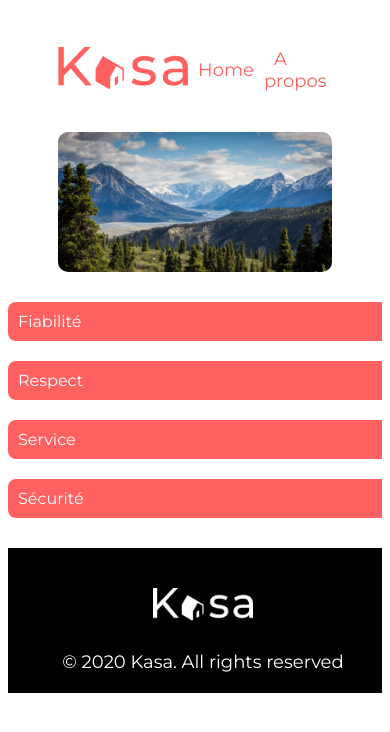
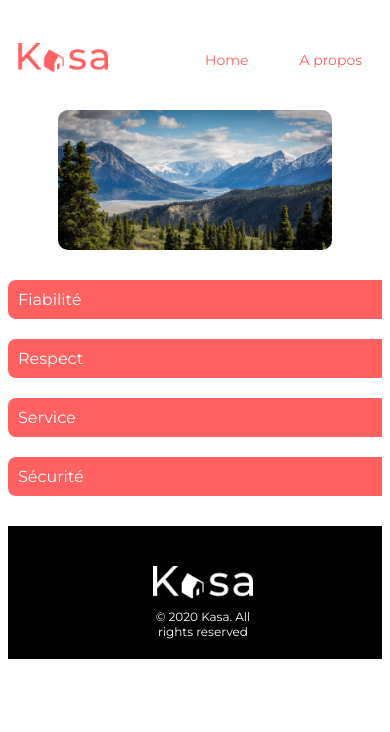
Before and after one commit to Enkiduduh/Projet-8-OpenClassrooms, a React (Create React App) app: page /about in a window 390 px wide. Shown: the top 732 px of the page. Built offline with nearby package versions, Linux system fonts and the light colour scheme.

Commit message:
responsive design ongoing

```diff
--- a/src/components/LogementCover.js
+++ b/src/components/LogementCover.js
@@ -42,6 +42,7 @@ function LogementCover({ arrayOfPictures }) {
                 <FontAwesomeIcon
                     icon={faChevronRight}
                     className="chevronRight"
+
                     onClick={goToNextSlide}
                 />
             </div>
--- a/src/components/UnderBannerImg.js
+++ b/src/components/UnderBannerImg.js
@@ -1,16 +1,23 @@
-// import bgImg from '../assets/img_banner.png'
+function UnderBannerImg() {
+  const isScreenWider = window.innerWidth > 480;
 
-function UnderBannerImg() {
   return (
       <div className="UnderBannerImg-container">
           <div className="UnderBannerImg-bg">
               <div className="UnderBannerImg-overlay"></div>
               <div className="UnderBannerImg-title">
+                  {isScreenWider ? (
                       <h1>Chez vous, partout et ailleurs</h1>
+                  ) : (
+                      <>
+                          <h1>Chez vous,</h1>
+                          <h1>partout et ailleurs</h1>
+                      </>
+                  )}
               </div>
           </div>
       </div>
-    )
+  );
 }
 
-export default UnderBannerImg
+export default UnderBannerImg;
--- a/src/styles/Index.css
+++ b/src/styles/Index.css
@@ -23,6 +23,15 @@
   font-family: "Montserrat", sans-serif;
 }
 
+@media only screen and (max-width: 480px) {
+  .footer .footer-text {
+    padding: 0 0 20px 0;
+    width: 100px;
+    margin: 0 auto;
+    font-size: 12px;
+    text-align: center;
+  }
+}
 .banner {
   margin: 0 50px;
   background: white;
@@ -41,12 +50,12 @@
   justify-content: space-between;
   align-items: center;
   padding: 20px 0;
-  width: 230px;
+  width: 50%;
   font-family: "Montserrat", sans-serif;
 }
 .banner .banner-text-wrapper span {
   margin: 0 10px;
-  color: #FF6060;
+  color: #ff6060;
 }
 .banner .banner-text-wrapper span:hover {
   border-bottom: 2px solid black;
@@ -55,6 +64,17 @@
   text-decoration: none;
 }
 
+@media only screen and (max-width: 480px) {
+  .banner {
+    margin: 0 10px;
+  }
+  .banner img {
+    width: 90px;
+  }
+  .banner .banner-text-wrapper span {
+    font-size: 14px;
+  }
+}
 .UnderBannerImg-container {
   position: relative;
   margin: 0 50px;
@@ -85,9 +105,25 @@
   height: 100%;
   z-index: 1;
   border-radius: 10px;
-  background-image: linear-gradient(rgba(77, 76, 76, 0.3), rgba(77, 76, 76, 0.3));
+  background-image: linear-gradient(rgba(77, 76, 76, 0.5), rgba(77, 76, 76, 0.5));
 }
 
+@media only screen and (max-width: 480px) {
+  .UnderBannerImg-container {
+    margin: 0 10px;
+  }
+  .UnderBannerImg-container .UnderBannerImg-bg {
+    padding: 10px;
+  }
+  .UnderBannerImg-container .UnderBannerImg-bg .UnderBannerImg-title {
+    text-align: left;
+    padding: 10px 0;
+  }
+  .UnderBannerImg-container .UnderBannerImg-bg .UnderBannerImg-title h1 {
+    font-size: 22px;
+    margin: 0;
+  }
+}
 .container {
   overflow: hidden;
 }
@@ -219,7 +255,7 @@
 }
 
 .card-section-container {
-  margin: 20px 50px;
+  margin: 20px 20px;
   background: whitesmoke;
   padding: 30px;
   display: grid;
@@ -230,6 +266,13 @@
   align-items: center;
 }
 
+@media only screen and (max-width: 480px) {
+  .card-section-container {
+    display: flex;
+    flex-direction: column;
+    justify-content: center;
+  }
+}
 a {
   text-decoration: none;
 }
@@ -255,6 +298,24 @@ a .logement-card .logement-title {
   text-decoration-line: none;
 }
 
+@media only screen and (max-width: 480px) {
+  a .logement-card {
+    height: 235px;
+  }
+  a .logement-card .logement-title {
+    position: relative;
+    top: 250px;
+    left: 20px;
+    z-index: 5;
+    display: block;
+    width: 250px;
+    color: white;
+    font-family: "Montserrat", sans-serif;
+    text-shadow: 1px 1px 2px black;
+    font-size: 16px;
+    text-decoration-line: none;
+  }
+}
 .infos-host {
   display: flex;
   align-items: center;
--- a/src/styles/_banner.scss
+++ b/src/styles/_banner.scss
@@ -16,11 +16,11 @@
         justify-content: space-between;
         align-items: center;
         padding: 20px 0;
-        width: 230px;
+        width: 50%;
         font-family: 'Montserrat', sans-serif;
         span {
             margin: 0 10px;
-          color: #FF6060;
+            color: #ff6060;
             &:hover {
                 border-bottom: 2px solid black;
             }
@@ -30,3 +30,17 @@
         text-decoration: none;
     }
 }
+
+@media only screen and (max-width:480px) {
+    .banner {
+      margin: 0 10px;
+        img {
+            width: 90px;
+        }
+        .banner-text-wrapper {
+          span {
+            font-size: 14px;
+          }
+        }
+    }
+}
--- a/src/styles/_footer.scss
+++ b/src/styles/_footer.scss
@@ -3,7 +3,7 @@
     background: black;
     color: white;
     margin: 20px 0 0 0;
-  overflow: hidden;
+    overflow: hidden;
     .footer-logo-wrapper {
         display: flex;
         justify-content: center;
@@ -22,3 +22,15 @@
         font-family: 'Montserrat', sans-serif;
     }
 }
+
+@media only screen and (max-width: 480px) {
+    .footer {
+        .footer-text {
+            padding: 0 0 20px 0;
+            width: 100px;
+            margin: 0 auto;
+            font-size: 12px;
+            text-align: center;
+        }
+    }
+}
--- a/src/styles/_logementVignette.scss
+++ b/src/styles/_logementVignette.scss
@@ -23,3 +23,26 @@ a {
         }
     }
 }
+
+@media only screen and (max-width: 480px) {
+    a {
+        .logement-card {
+            // width: 100%;
+            height: 235px;
+            // margin: 0 10px;
+            .logement-title {
+                position: relative;
+                top: 250px;
+                left: 20px;
+                z-index: 5;
+                display: block;
+                width: 250px;
+                color: white;
+                font-family: 'Montserrat', sans-serif;
+                text-shadow: 1px 1px 2px black;
+                font-size: 16px;
+                text-decoration-line: none;
+            }
+        }
+    }
+}
```
Also changed, not shown: src/styles/_logementsSection.scss (+15 -1 lines), src/styles/_underBannerImg.scss (+19 -2 lines), 1 other file (tests, documents, lock files or other folders). Lines whose indentation alone changed are shown as unchanged.
